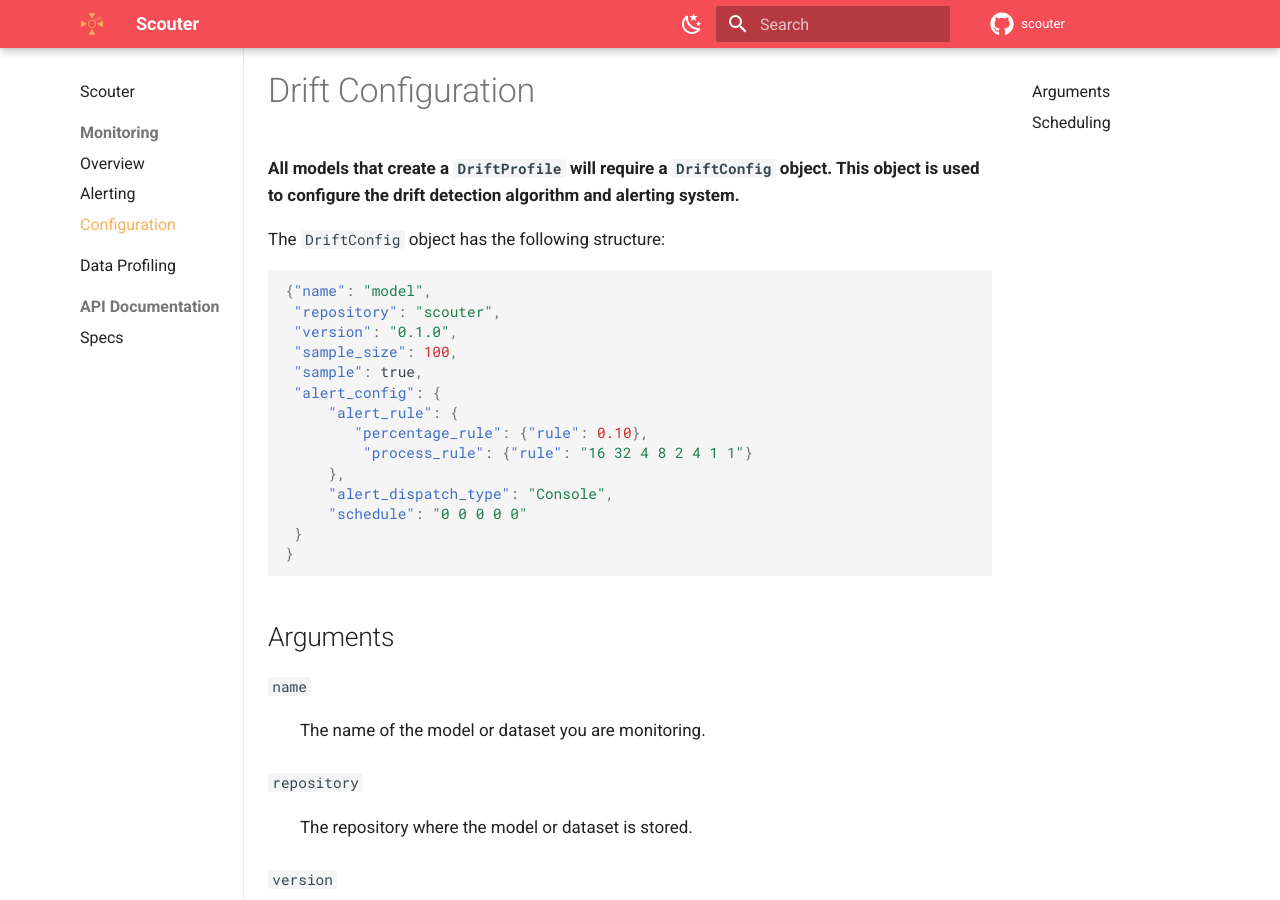
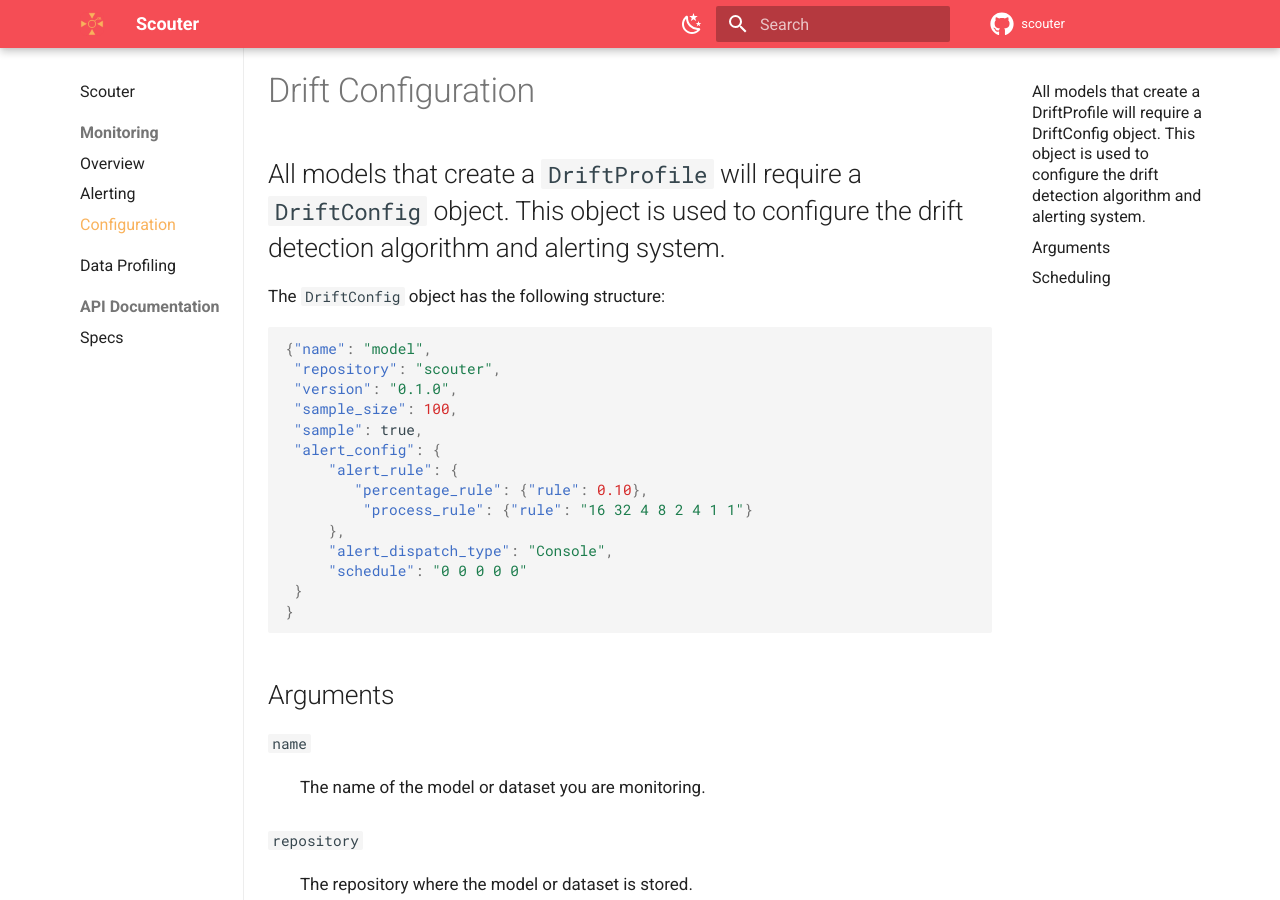
Before and after one commit to demml/scouter, an MkDocs documentation site: the page built from py-scouter/docs/docs/monitoring/configuration.md, in a window 1280 px wide and 900 px high. Built offline with MkDocs 1.6.1 and Material for MkDocs 9.7.7, drawn with Linux system fonts in a browser that asks for light colours; comment, search, counter and statistics services are not loaded.

Commit message:
Revert "update deps"
This reverts commit 62ad37b47c91b0b90cce560638699a49c74f78eb.

````diff
--- a/py-scouter/docs/docs/monitoring/configuration.md
+++ b/py-scouter/docs/docs/monitoring/configuration.md
@@ -1,6 +1,6 @@
 # Drift Configuration
 
-**All models that create a `DriftProfile` will require a `DriftConfig` object. This object is used to configure the drift detection algorithm and alerting system.**
+## All models that create a `DriftProfile` will require a `DriftConfig` object. This object is used to configure the drift detection algorithm and alerting system.
 
 The `DriftConfig` object has the following structure:
 
@@ -93,3 +93,9 @@
     schedule="0 0 0 * * *"
 )
 ```
+
+
+::: scouter._scouter.DriftConfig
+    options:
+        show_root_heading: true
+        heading_level: 3
````
Also changed, not shown: py-scouter/docs/docs/monitoring/alerting.md (+19 -0 lines), 3 other files.
